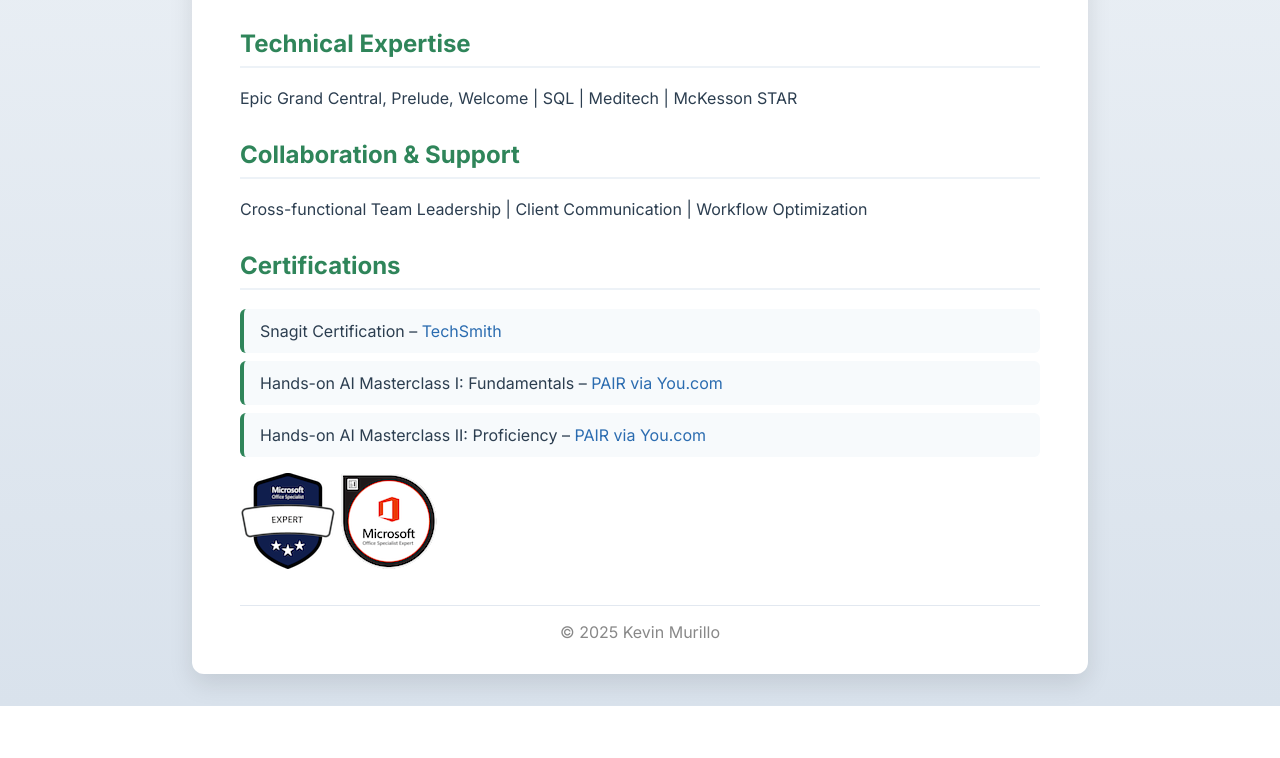
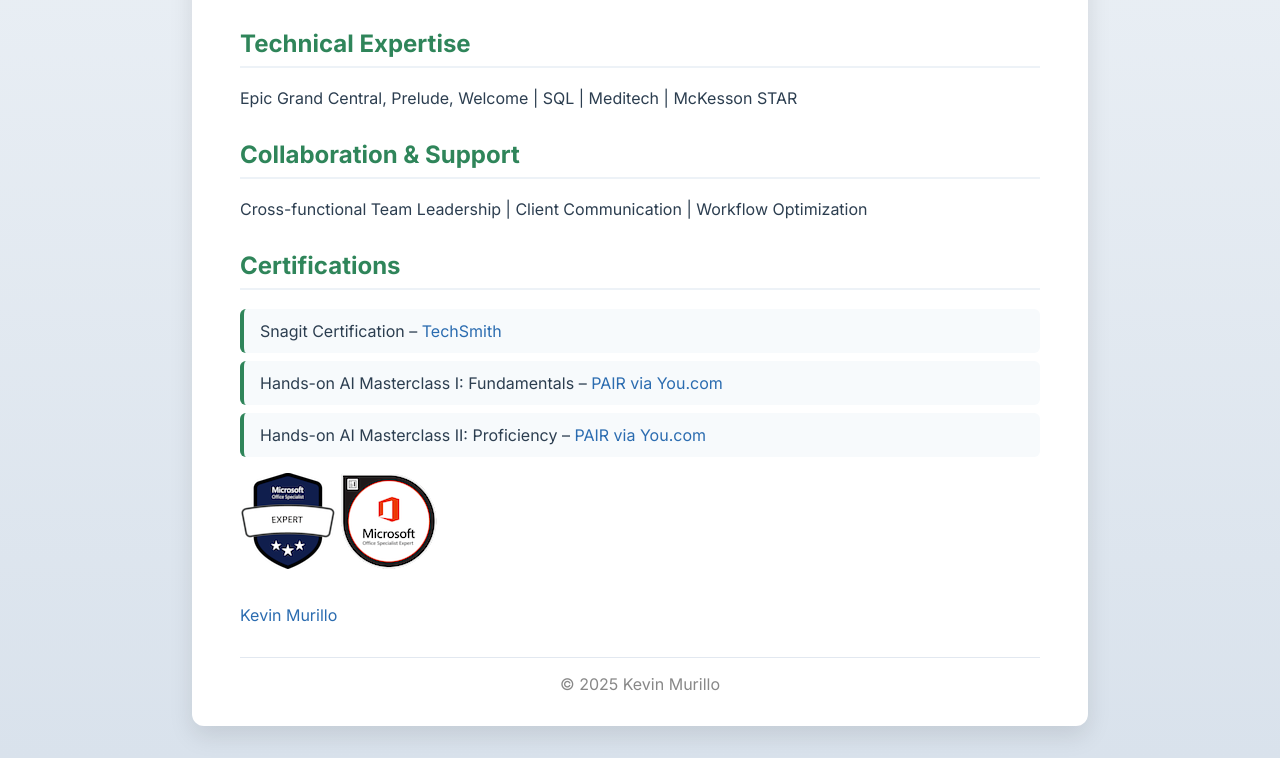
Before and after one commit to kmuril01/kevinmurillo, a plain HTML site: page index.html in a window 1280 px wide. Shown: the part 398-1156 px from the top of the page. Before the commit the page ends 1104 px from the top, so only its background shows below. Drawn offline with Linux system fonts and the light colour scheme.

Commit message:
Update index.html

```diff
--- a/index.html
+++ b/index.html
@@ -126,9 +126,16 @@
            />
     </a>
 
-    <script src="https://platform.linkedin.com/badges/js/profile.js" async defer type="text/javascript"></script>
-    <div class="badge-base LI-profile-badge" data-locale="en_US" data-size="medium" data-theme="light" data-type="VERTICAL" data-vanity="kevinmurillo" data-version="v1"><a class="badge-base__link LI-simple-link" href="https://www.linkedin.com/in/kevinmurillo?trk=profile-badge"></a></div>
-
+   <script src="https://platform.linkedin.com/badges/js/profile.js" async defer type="text/javascript"></script>
+<div class="badge-base LI-profile-badge"
+     data-locale="en_US"
+     data-size="medium"
+     data-theme="light"
+     data-type="VERTICAL"
+     data-vanity="kevinmurillo"
+     data-version="v1">
+  <a class="badge-base__link LI-simple-link" href="https://www.linkedin.com/in/kevinmurillo?trk=profile-badge">Kevin Murillo</a>
+</div>
 
 
     <footer style="text-align:center;margin-top:2rem;color:#888;border-top:1px solid #e2e8f0;padding-top:1rem;">
```
